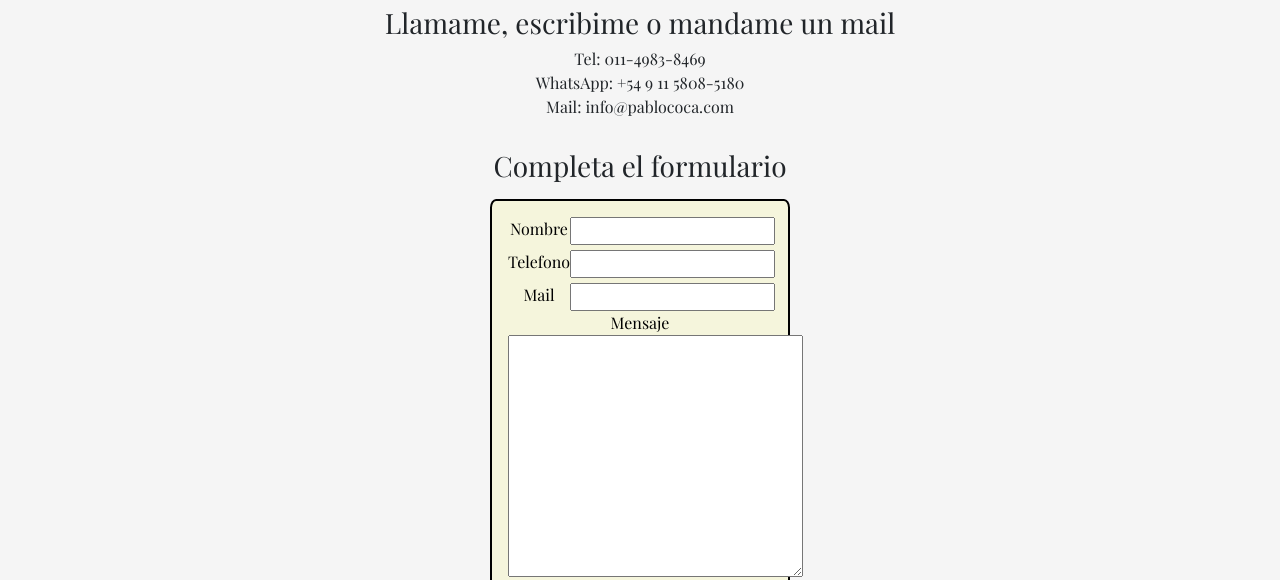
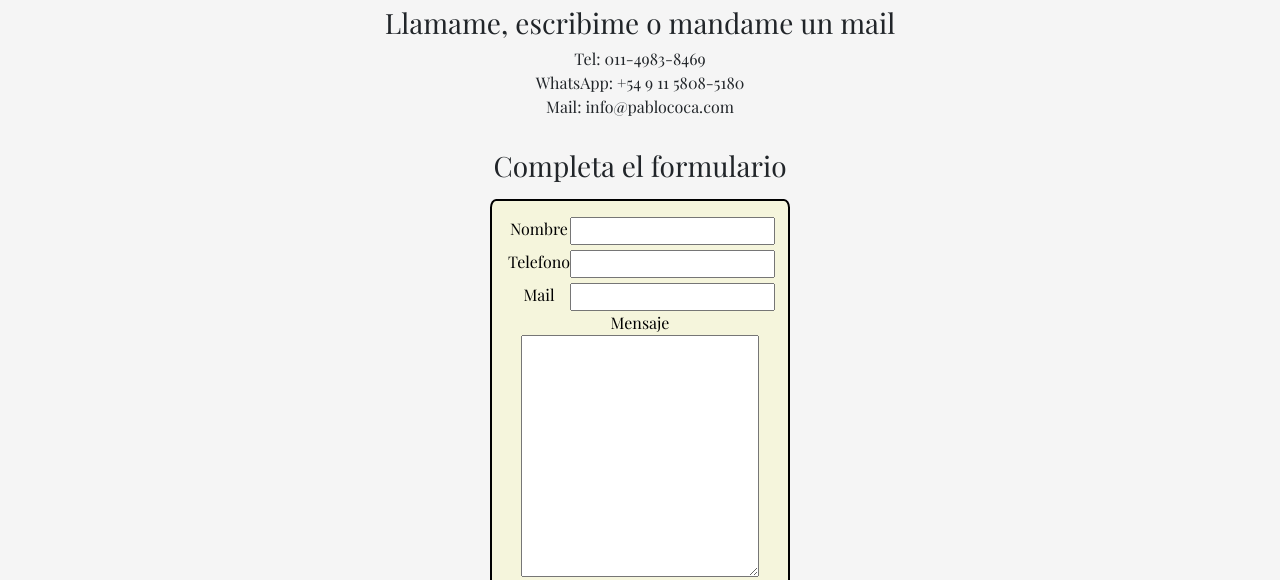
Before and after one commit to cocapablo/web-pablococa, a website: page pages/contacto.html in a window 1280 px wide. Shown: the part 209-789 px from the top of the page. Drawn offline with nearby package versions, Linux system fonts and the light colour scheme.

Commit message:
a casi nada de la entrega final

```diff
--- a/scss/extras/_formulario.scss
+++ b/scss/extras/_formulario.scss
@@ -24,4 +24,8 @@
         row-gap: 5px;
     }
 
+    textarea {
+        max-width: 90%;
+    }
+
 }
```
Also changed, not shown: scss/extras/_desktop.scss (+2 -5 lines), css/estilos.css.
